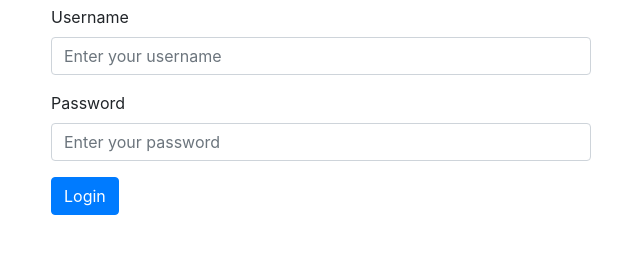
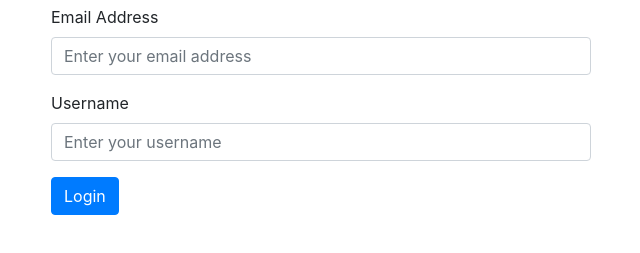
Before and after one commit to ybdorego/AWS, a plain HTML site: page index.html in a window 1280 px wide. Shown: the part 51-304 px from the top of the page, without its empty margins (319-959 px from the left). Drawn offline with nearby package versions, Linux system fonts and the light colour scheme.

Commit message:
username

```diff
--- a/index.html
+++ b/index.html
@@ -14,12 +14,12 @@
             <div class="col-md-6">
                 <form>
                     <div class="form-group">
+                        <label for="email">Email Address</label>
+                        <input type="email" class="form-control" id="email" placeholder="Enter your email address">
+                    </div>
+                    <div class="form-group">
                         <label for="username">Username</label>
                         <input type="text" class="form-control" id="username" placeholder="Enter your username">
-                    </div>
-                    <div class="form-group">
-                        <label for="password">Password</label>
-                        <input type="password" class="form-control" id="password" placeholder="Enter your password">
                     </div>
                     <button type="submit" class="btn btn-primary">Login</button>
                 </form>
```
